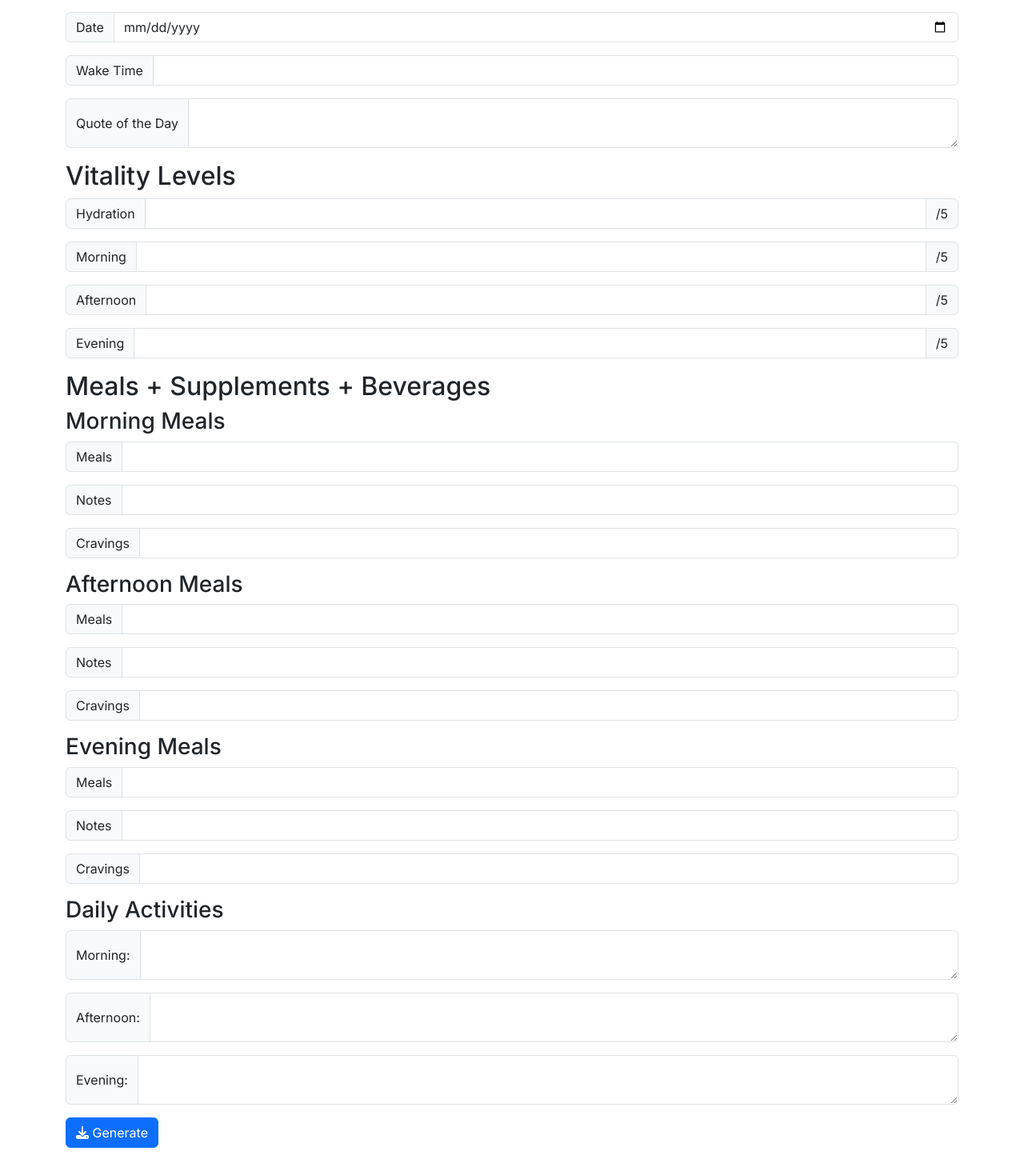
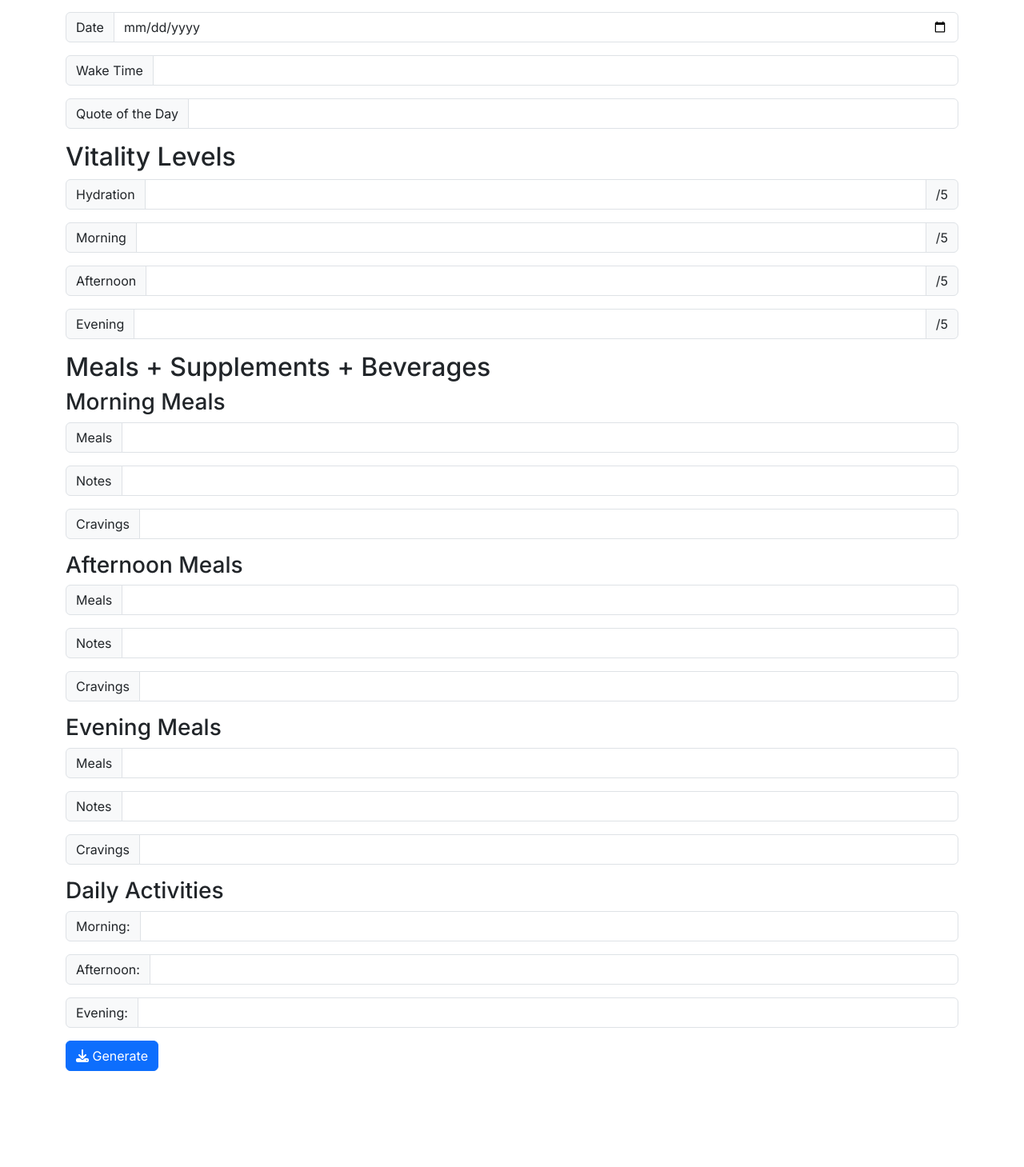
Before and after one commit to Crambeary/wellness_reflection, a Next.js app: page / in a window 1280 px wide. Shown: the part 251-1710 px from the top of the page at 80% size. Built offline with nearby package versions, Linux system fonts and the light colour scheme; no server answers.

Commit message:
fix: Image export shows all text correctly

```diff
--- a/app/components/ActivitySection.tsx
+++ b/app/components/ActivitySection.tsx
@@ -9,28 +9,18 @@ interface ActivitySectionProps {
 }
 
 const ActivitySection: React.FC<ActivitySectionProps> = ({ timeOfDay, activity, onChange }) => {
-  // Function to auto-resize textarea
-  const handleInput = (event: React.FormEvent<HTMLTextAreaElement>) => {
-    const textarea = event.currentTarget;
-    textarea.style.height = 'auto';
-    textarea.style.height = `${textarea.scrollHeight}px`;
-  };
-
   return (
     <div className="input-group mb-3">
       <label htmlFor={`${timeOfDay.toLowerCase()}-activity`} className="input-group-text">{timeOfDay}:</label>
-      <textarea
+      <div
+        contentEditable="true"
+        suppressContentEditableWarning={true}
         className="form-control"
-        name={`${timeOfDay.toLowerCase()}-activity`}
         id={`${timeOfDay.toLowerCase()}-activity`}
-        value={activity}
-        onChange={(e) => {
-          onChange(e);
-          handleInput(e);
-        }}
-        onInput={handleInput}
         spellCheck={false}
-      />
+      >
+        {activity}
+      </div>
     </div>
   );
 };
--- a/app/components/FormInput.tsx
+++ b/app/components/FormInput.tsx
@@ -7,8 +7,8 @@ interface FormInputProps {
   type?: string;
   name: string;
   value: string;
-  onChange: (event: React.ChangeEvent<HTMLTextAreaElement | HTMLInputElement>) => void;
-  fieldType?: 'input' | 'textarea';
+  fieldType?: string;
+  onChange: (event: React.ChangeEvent<HTMLInputElement | HTMLDivElement> | React.FormEvent<HTMLDivElement>) => void;
 }
 
 const FormInput: React.FC<FormInputProps> = ({
@@ -19,13 +19,7 @@ const FormInput: React.FC<FormInputProps> = ({
   onChange,
   fieldType = "input"
 }) => {
-  // Function to auto-resize textarea
-  const handleInput = (event: React.FormEvent<HTMLTextAreaElement>) => {
-    const textarea = event.currentTarget;
-    textarea.style.height = 'auto';
-    textarea.style.height = `${textarea.scrollHeight}px`;
-  };
-
+  // Function to auto-
   return (
     <div className="input-group mb-3">
       <label htmlFor={name} className="input-group-text">{label}</label>
@@ -40,18 +34,18 @@ const FormInput: React.FC<FormInputProps> = ({
           spellCheck={false}
         />
       ) : (
-        <textarea
+        <div
+          contentEditable="true"
+          suppressContentEditableWarning={true}
           className="form-control"
-          name={name}
           id={name}
-          value={value}
           onChange={(e) => {
             onChange(e);
-            handleInput(e);
           }}
-          onInput={handleInput}
           spellCheck={false}
-        />
+        >
+          {value}
+        </div>
       )}
     </div>
   );
--- a/app/components/MealSection.tsx
+++ b/app/components/MealSection.tsx
@@ -8,7 +8,7 @@ interface MealSectionProps {
   meals: string;
   notes: string;
   cravings: string;
-  onChange: (event: React.ChangeEvent<HTMLInputElement | HTMLTextAreaElement>) => void;
+  onChange: (event: React.ChangeEvent<HTMLInputElement | HTMLDivElement> | React.FormEvent<HTMLDivElement>) => void;
 }
 
 const MealSection: React.FC<MealSectionProps> = ({
@@ -25,18 +25,21 @@ const MealSection: React.FC<MealSectionProps> = ({
       name={`${timeOfDay.toLowerCase()}-meals`}
       value={meals}
       onChange={onChange}
+      fieldType='textarea'
     />
     <FormInput
       label="Notes"
       name={`${timeOfDay.toLowerCase()}-meals-notes`}
       value={notes}
       onChange={onChange}
+      fieldType='textarea'
     />
     <FormInput
       label="Cravings"
       name={`${timeOfDay.toLowerCase()}-meals-cravings`}
       value={cravings}
       onChange={onChange}
+      fieldType='textarea'
     />
   </div>
 );
--- a/app/page.tsx
+++ b/app/page.tsx
@@ -46,8 +46,9 @@ export default function App() {
     fetchUser();
   }, [dispatch]);
 
-  const handleChange = (e: React.ChangeEvent<HTMLInputElement | HTMLTextAreaElement>) => {
-    const { name, value } = e.target;
+  const handleChange = (event: React.ChangeEvent<HTMLInputElement | HTMLTextAreaElement | HTMLDivElement> | React.FormEvent<HTMLDivElement>) => {
+    const target = event.target as HTMLInputElement | HTMLTextAreaElement | HTMLDivElement & { name: string; value: string };
+    const { name, value } = target;
     dispatch(updateField({ name, value }));
     localStorage.setItem('form', JSON.stringify({ ...state, [name]: value }));
   };
```
Also changed, not shown: 1 other file (tests, documents, lock files or other folders).
